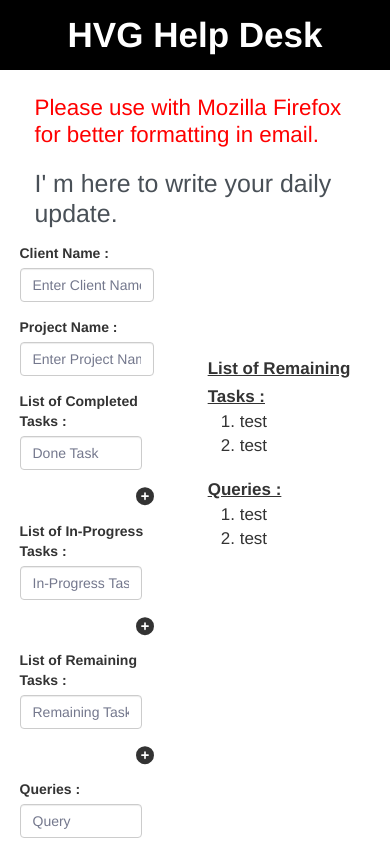
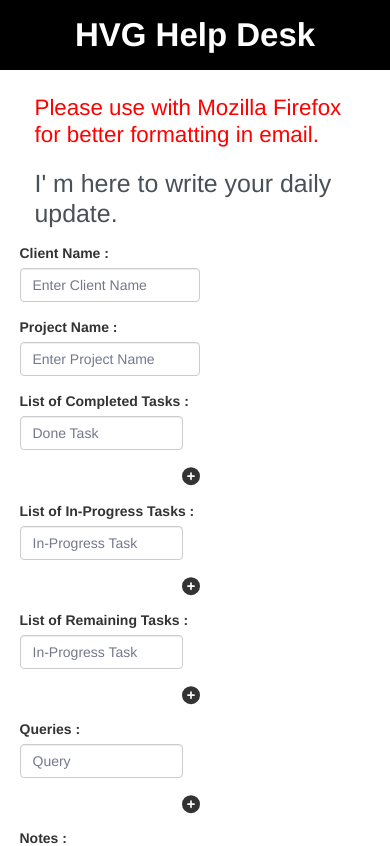
Before and after one commit to sagar-vaghela/employee-management, a Next.js app: page /help-desk in a window 390 px wide. Shown: the top 846 px of the page. Built offline with nearby package versions, Linux system fonts and the light colour scheme.

Commit message:
functinality done

```diff
--- /dev/null
+++ b/src/components/helpDesk/Queries.js
@@ -0,0 +1,68 @@
+import React from 'react'
+import { FontAwesomeIcon } from "@fortawesome/react-fontawesome";
+import { faCircleMinus, faCirclePlus } from "@fortawesome/free-solid-svg-icons";
+
+const Queries = ({
+    queriesList,
+    setQueriesList,
+    queriesTask,
+    isQueriesClick,
+    addQueriesTask,
+}) => {
+    return (
+        <div class="element-block">
+            <div class="">
+                <input
+                    type="text"
+                    placeholder="Query"
+                    name="list_query"
+                    id="txt_query"
+                    class="form-control custom-input task_detail query_task"
+                    value={queriesList.value}
+                    onChange={(e) => {
+                        const index = queriesList.findIndex(
+                            (element) => element.id === queriesTask.id
+                        );
+                        const list = queriesList[index];
+                        list.value = e.target.value;
+                        setQueriesList([...queriesList]);
+                        if (
+                            e.target.value === "" &&
+                            queriesTask.id !== queriesList[queriesList.length - 1].id
+                        ) {
+                            const data = queriesList.filter(
+                                (element) => element.id !== queriesTask.id
+                            );
+                            setQueriesList(data);
+                        }
+                    }}
+                />
+                {queriesTask.id === 0 ? (
+                    <FontAwesomeIcon
+                        icon={faCirclePlus}
+                        className="font-20"
+                        onClick={addQueriesTask}
+                    ></FontAwesomeIcon>
+                ) : (
+                    <FontAwesomeIcon
+                        icon={faCircleMinus}
+                        className="font-20"
+                        onClick={() => {
+                            const data = queriesList.filter((t) => t.id !== queriesTask.id);
+                            setQueriesList(data);
+                        }}
+                    ></FontAwesomeIcon>
+                )}
+                {queriesTask.value === "" && isQueriesClick === true && (
+                    <span class="col-md-12 blank_error" style={{ color: "red" }}>
+                        Please Fill Existing Field.
+                    </span>
+                )}
+
+            </div>
+            <div class="clearfix"></div>
+        </div>
+    )
+}
+
+export default Queries;
--- /dev/null
+++ b/src/components/helpDesk/RemainingTask.js
@@ -0,0 +1,69 @@
+import React from 'react'
+import { FontAwesomeIcon } from "@fortawesome/react-fontawesome";
+import { faCircleMinus, faCirclePlus } from "@fortawesome/free-solid-svg-icons";
+
+const RemainingTask = ({
+    remainingTaskList,
+    setRemainingTaskList,
+    remainingTask,
+    isClick,
+    addRemainingTask,
+}) => {
+    return (
+        <>
+            <div class="element-block">
+                <div class="">
+                    <input
+                        type="text"
+                        placeholder="In-Progress Task"
+                        name="list_progress"
+                        id="txt_progress_task"
+                        class="form-control custom-input task_detail progress_task"
+                        value={remainingTaskList.value}
+                        onChange={(e) => {
+                            const index = remainingTaskList.findIndex(
+                                (element) => element.id === remainingTask.id
+                            );
+                            const list = remainingTaskList[index];
+                            list.value = e.target.value;
+                            setRemainingTaskList([...remainingTaskList]);
+                            if (
+                                e.target.value === "" &&
+                                remainingTask.id !== remainingTaskList[remainingTaskList.length - 1].id
+                            ) {
+                                const data = remainingTaskList.filter(
+                                    (element) => element.id !== remainingTask.id
+                                );
+                                setRemainingTaskList(data);
+                            }
+                        }}
+                    />
+                    {remainingTask.id === 0 ? (
+                        <FontAwesomeIcon
+                            icon={faCirclePlus}
+                            className="font-20"
+                            onClick={addRemainingTask}
+                        ></FontAwesomeIcon>
+                    ) : (
+                        <FontAwesomeIcon
+                            icon={faCircleMinus}
+                            className="font-20"
+                            onClick={() => {
+                                const data = remainingTaskList.filter((t) => t.id !== remainingTask.id);
+                                setRemainingTaskList(data);
+                            }}
+                        ></FontAwesomeIcon>
+                    )}
+                    {remainingTask.value === "" && isClick === true && (
+                        <span class="col-md-12 blank_error" style={{ color: "red" }}>
+                            Please Fill Existing Field.
+                        </span>
+                    )}
+                </div>
+                <div class="clearfix"></div>
+            </div>
+        </>
+    )
+}
+
+export default RemainingTask
--- a/src/pages/help-desk/helpdesk.module.css
+++ b/src/pages/help-desk/helpdesk.module.css
@@ -1,30 +1,11 @@
 .header p {
-    font-size: 35px;
+    font-size: 33px;
     color: #fff;
     line-height: 70px;
     font-weight: bold;
     background: #000;
     text-align: center;
     margin-bottom: 0px;
-}
-
-.form-control {
-    display: block;
-    width: 100%;
-    height: 34px;
-    padding: 6px 12px;
-    font-size: 14px;
-    line-height: 1.42857143;
-    color: #555;
-    background-color: #fff;
-    background-image: none;
-    border: 1px solid #ccc;
-    border-radius: 4px;
-    -webkit-box-shadow: inset 0 1px 1px rgba(0,0,0,.075);
-    box-shadow: inset 0 1px 1px rgba(0,0,0,.075);
-    -webkit-transition: border-color ease-in-out .15s,-webkit-box-shadow ease-in-out .15s;
-    -o-transition: border-color ease-in-out .15s,box-shadow ease-in-out .15s;
-    transition: border-color ease-in-out .15s,box-shadow ease-in-out .15s;
 }
 .container{
     width: 90% !important;
--- a/src/pages/help-desk/index.js
+++ b/src/pages/help-desk/index.js
@@ -1,10 +1,10 @@
 import React, { useState, useEffect } from "react";
 import styles from "./helpdesk.module.css";
-import { FontAwesomeIcon } from "@fortawesome/react-fontawesome";
-import { faCirclePlus } from "@fortawesome/free-solid-svg-icons";
 import CompletedTask from "@/components/helpDesk/CompletedTask";
 import ProgressTasks from "@/components/helpDesk/ProgressTasks";
 import Notes from "@/components/helpDesk/Notes";
+import RemainingTask from "@/components/helpDesk/RemainingTask";
+import Queries from "@/components/helpDesk/Queries";
 
 const HelpDesk = () => {
   const [client, setClient] = useState("");
@@ -13,13 +13,17 @@
     { id: 0, value: "" },
   ]);
   const [progressTask, setProgressTask] = useState([{ id: 0, value: "" }]);
-  const [remainingTask, setRemainingTask] = useState([]);
-  const [queries, setQueries] = useState([]);
+  const [remainingTaskList, setRemainingTaskList] = useState([
+    { id: 0, value: "" },
+  ]);
+  const [queriesList, setQueriesList] = useState([{ id: 0, value: "" },]);
   const [notes, setNotes] = useState([{ id: 0, value: "" }]);
   const [tlName, setTlName] = useState("");
   const [isClicked, setIsClicked] = useState(false);
   const [isInClicked, setIsInClicked] = useState(false);
   const [isNotesClicked, setIsNotesClicked] = useState(false);
+  const [isClick, setIsClick] = useState(false);
+  const [isQueriesClick, setIsQueriesClick] = useState(false);
 
   useEffect(() => {
     completeTaskList.map((task, index) => (task.id = index));
@@ -89,6 +93,55 @@
       }
     }
   };
+  const addRemainingTask = (remainingTask) => {
+    setIsClick(true);
+    if (remainingTaskList.length === 1) {
+      if (remainingTask.value !== "") {
+        setRemainingTaskList([
+          ...remainingTaskList,
+          { id: remainingTaskList.length, value: "" },
+        ]);
+        setIsClick(false);
+      }
+    } else {
+      if (remainingTaskList[remainingTaskList?.length - 1].value !== "") {
+        setRemainingTaskList([
+          ...remainingTaskList,
+          { id: remainingTaskList.length, value: "" },
+        ]);
+        setIsClick(false);
+      }
+    }
+  }
+
+  const addQueriesTask = (queriesTask) => {
+    setIsQueriesClick(true);
+    if (queriesList.length === 1) {
+      if (queriesList.value !== "") {
+        setQueriesList([
+          ...queriesList,
+          { id: queriesList.length, value: "" },
+        ]);
+        setIsQueriesClick(false);
+      }
+    } else {
+      if (queriesList[queriesList?.length - 1].value !== "") {
+        setQueriesList([
+          ...queriesList,
+          { id: queriesList.length, value: "" },
+        ]);
+        setIsQueriesClick(false);
+      }
+    }
+  }
+
+  useEffect(() => {
+    completeTaskList.map((task, index) => task.id = index);
+    remainingTaskList.map((remainingTask, index) => remainingTask.id = index);
+    queriesList.map((queriesTask, index) => queriesTask.id = index);
+    progressTask.map((test, index) => test.id = index);
+    notes.map((testNotes, index) => testNotes.id = index);
+  }, [completeTaskList, remainingTaskList, queriesList, progressTask, notes])
 
   return (
     <>
@@ -150,7 +203,7 @@
             <label for="client_name" class="task_label">
               List of In-Progress Tasks :{" "}
             </label>
-            {progressTask.map((test,index) => {
+            {progressTask.map((test, index) => {
               return (
                 <ProgressTasks
                   key={test.id}
@@ -169,53 +222,43 @@
             <label for="client_name" class="task_label">
               List of Remaining Tasks :{" "}
             </label>
-            <div class="element-block">
-              <div class="">
-                <input
-                  type="text"
-                  placeholder="Remaining Task"
-                  name="list_remaining"
-                  id="txt_remaining_task"
-                  class="form-control custom-input task_detail remaining_task"
-                  value={remainingTask}
-                  onChange={(e) => setRemainingTask(e.target.value)}
+            {remainingTaskList.map((remainingTask) => {
+              return (
+                <RemainingTask
+                  key={remainingTask.id}
+                  setRemainingTaskList={setRemainingTaskList}
+                  remainingTaskList={remainingTaskList}
+                  remainingTask={remainingTask}
+                  setIsClicked={setIsClicked}
+                  isClick={isClick}
+                  addRemainingTask={() => { addRemainingTask(remainingTask) }}
                 />
-                <FontAwesomeIcon
-                  icon={faCirclePlus}
-                  className="font-20"
-                ></FontAwesomeIcon>
-              </div>
-              <div class="clearfix"></div>
-            </div>
+              );
+            })}
           </div>
           <div class="form-group stud_detail">
             <label for="client_name" class="task_label">
               Queries :{" "}
             </label>
-            <div class="element-block">
-              <div class="">
-                <input
-                  type="text"
-                  placeholder="Query"
-                  name="list_query"
-                  id="txt_query"
-                  class="form-control custom-input task_detail query_task"
-                  value={queries}
-                  onChange={(e) => setQueries(e.target.value)}
+            {queriesList.map((queriesTask) => {
+              return (
+                <Queries
+                  key={queriesTask.id}
+                  setQueriesList={setQueriesList}
+                  queriesList={queriesList}
+                  queriesTask={queriesTask}
+                  setIsClicked={setIsClicked}
+                  isQueriesClick={isQueriesClick}
+                  addQueriesTask={() => { addQueriesTask(queriesTask) }}
                 />
-                <FontAwesomeIcon
-                  icon={faCirclePlus}
-                  className="font-20"
-                ></FontAwesomeIcon>
-              </div>
-              <div class="clearfix"></div>
-            </div>
+              );
+            })}
           </div>
           <div class="form-group stud_detail">
             <label for="client_name" class="task_label">
               Notes :{" "}
             </label>
-            {notes.map((testNotes,index) => {
+            {notes.map((testNotes, index) => {
               return (
                 <Notes
                   key={testNotes.id}
@@ -244,26 +287,11 @@
           </div>
         </div>
         <div class="col-sm-7">
-          {project && (
-            <span class="subject">
-              {`Updates for ${project} as on 16th May, 2023`}
-              <hr />
-            </span>
-          )}
           <div class="mail_body">
-            {client && (
-              <span class="client_name">
-                {`Hi - ${client}`},<br />
-                <br />
-              </span>
-            )}
-            {project && (
-              <span class="update_msg">
-                {`Following are the updates for ${project} as on 16th May, 2023 :`}
-                <br />
-                <br />
-              </span>
-            )}
+            {project && <span class="subject">{`Updates for ${project} as on 16th May, 2023`}<hr /></span>}
+            <div class="mail_body">
+              {client && <span class="client_name">{`Hi - ${client}`},<br /><br /></span>}
+              {project && <span class="update_msg">{`Following are the updates for ${project} as on 16th May, 2023 :`}<br /><br /></span>}
               <span class="list_done">
                 {completeTaskList[0]?.value !== "" && (
                   <b>
@@ -285,9 +313,6 @@
                       }
                     })}
                 </ol>
-              {completeTaskList[0]?.value !== "" && (
-                <>Please check with the latest updates and let us know your thoughts for the same.</>
-              )}
               </span>
               <span class="list_progress">
                 {progressTask[0]?.value !== "" && (
@@ -306,61 +331,53 @@
                 </ol>
               </span>
               <span class="list_remaining">
-              <b>
-                <u>List of Remaining Tasks : </u>
-              </b>
+              {remainingTaskList[0].value !== '' && (<b><u>List of Remaining Tasks : </u></b>)}
               <br />
               <ol type="1">
-                <li>test</li>
-                <li>test</li>
+              {remainingTaskList.map((remainingTask) => {
+                return (
+                  <>
+                    {remainingTask.value !== "" && <li>{remainingTask.id}{remainingTask.value}</li>}
+                  </>
+                )
+              })}
               </ol>
               </span>
               <span class="list_query">
-              <b>
-                <u>Queries : </u>
-              </b>
-              <br />
-              <ol type="1">
-                <li>test</li>
-                <li>test</li>
-              </ol>
-            </span>
+              {queriesList[0].value !== '' && (<b><u>Queries : </u></b>)}<br /><ol type="1">
+
+              {queriesList.map((queriesTask) => {
+                return (
+                  <>
+                    {queriesTask.value !== "" && <li>{queriesTask.id}{queriesTask.value}</li>}
+                  </>
+                )
+              })}
+              </ol></span>
               <span class="list_note">
-              {notes[0]?.value !== "" && (
-                <b>
-                  <u>Notes : </u>
-                </b>
-              )}
-              <br />
-              <ol type="1">
+              {notes[0].value !== "" && (<b><u>Notes : </u></b>)}<br /><ol type="1">
+
               {notes &&
-                  notes.map((testNotes, index) => {
+                notes.map((testNotes) => {
                   if (testNotes.value !== "") {
-                      return <li key={index}>{testNotes.value}</li>;
+                    return <li>{testNotes.id}{testNotes.value}</li>;
                   }
                 })}
-              </ol>
-            </span>
-            {tlName && (
-              <>
-                <span class="review_note">
-                  Please check with the latest updates and let us know your
-                  thoughts for the same.
-                  <br />
-                </span>
-                <span class="thanks">
-                  <br />
-                  Thanks,
-                  <br />
-                  {tlName}
-                </span>
+              </ol></span>
+              {completeTaskList[0].value !== "" && (
+                <>Please check with the latest updates and let us know your thoughts for the same.<br /></>
+              )}
+              {tlName && (<>
+                <span class="thanks"><br />Thanks,<br />{tlName}</span>
               </>
               )}
               <span class="total_worked"></span>
             </div>
           </div>
         </div>
+      </div>
     </>
+
   );
 };
 
```
Also changed, not shown: src/styles/bootstrap.min.css. Lines whose indentation alone changed are shown as unchanged.
